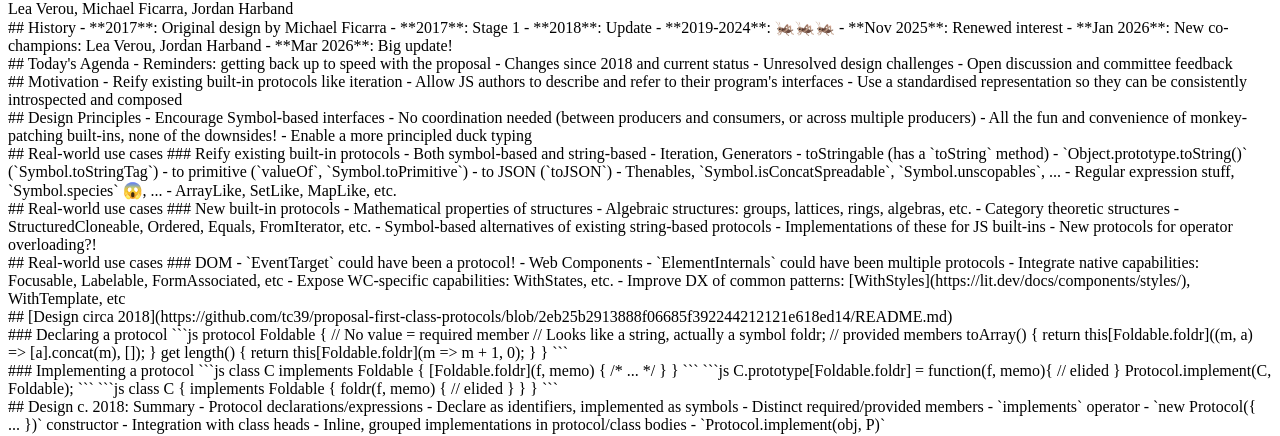
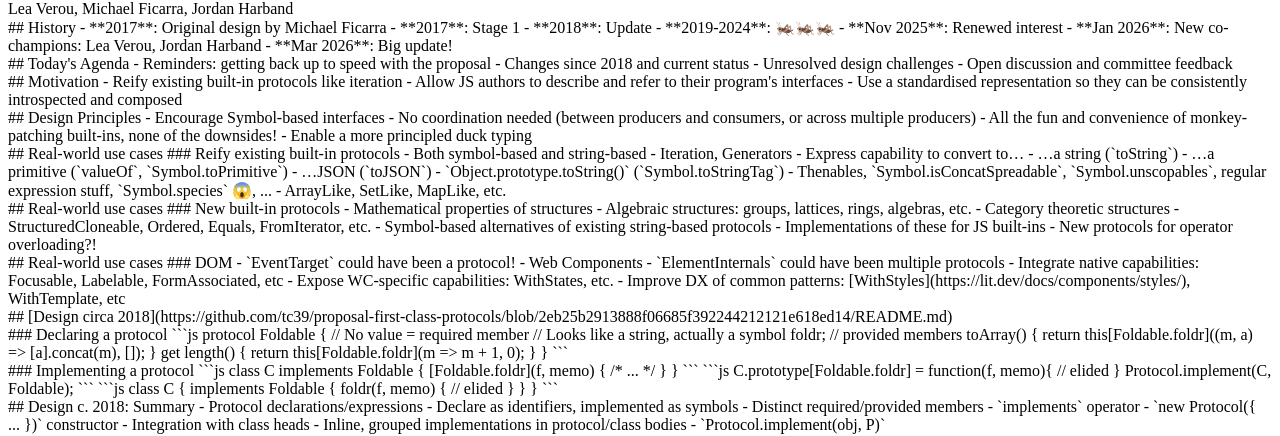
Before and after one commit to tc39/proposal-first-class-protocols, a website with bundled scripts: page slides/2026-03/index.html in a window 1280 px wide. Shown: the part 127-563 px from the top of the page. Built offline with nearby package versions, Linux system fonts and the light colour scheme.

Commit message:
Tweak slides

```diff
--- a/slides/2026-03/index.html
+++ b/slides/2026-03/index.html
@@ -71,12 +71,12 @@
 
 - Both symbol-based and string-based
 - Iteration, Generators
-- toStringable (has a `toString` method)
+- Express capability to convert to…
+  - …a string (`toString`)
+  - …a primitive (`valueOf`, `Symbol.toPrimitive`)
+  - …JSON (`toJSON`)
 - `Object.prototype.toString()` (`Symbol.toStringTag`)
-- to primitive (`valueOf`, `Symbol.toPrimitive`)
-- to JSON (`toJSON`)
-- Thenables, `Symbol.isConcatSpreadable`, `Symbol.unscopables`, ...
-- Regular expression stuff, `Symbol.species` 😱, ...
+- Thenables, `Symbol.isConcatSpreadable`, `Symbol.unscopables`, regular expression stuff, `Symbol.species` 😱, ...
 - ArrayLike, SetLike, MapLike, etc.
 
 </article>
```
